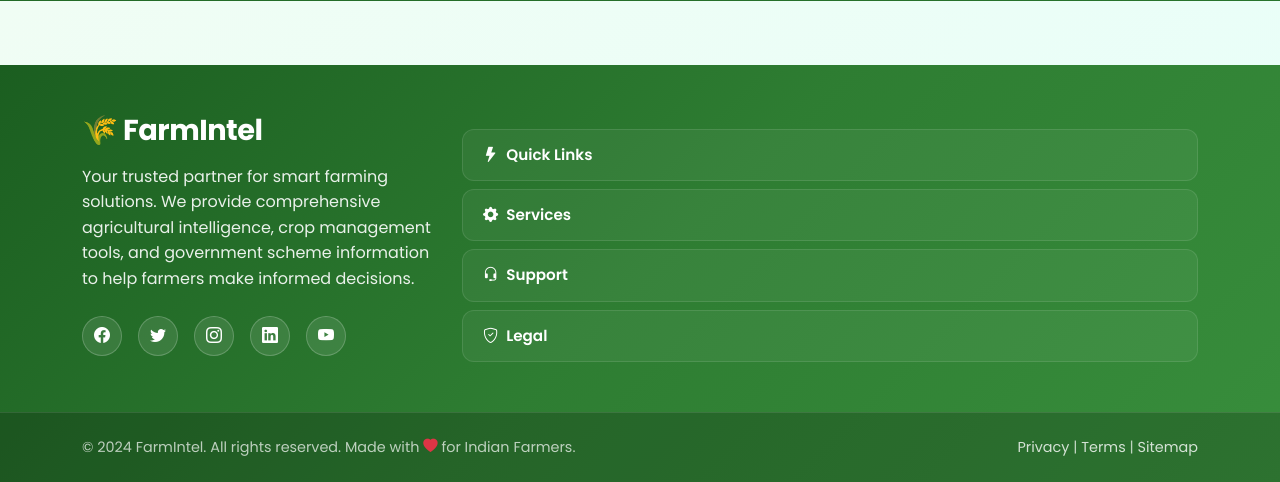
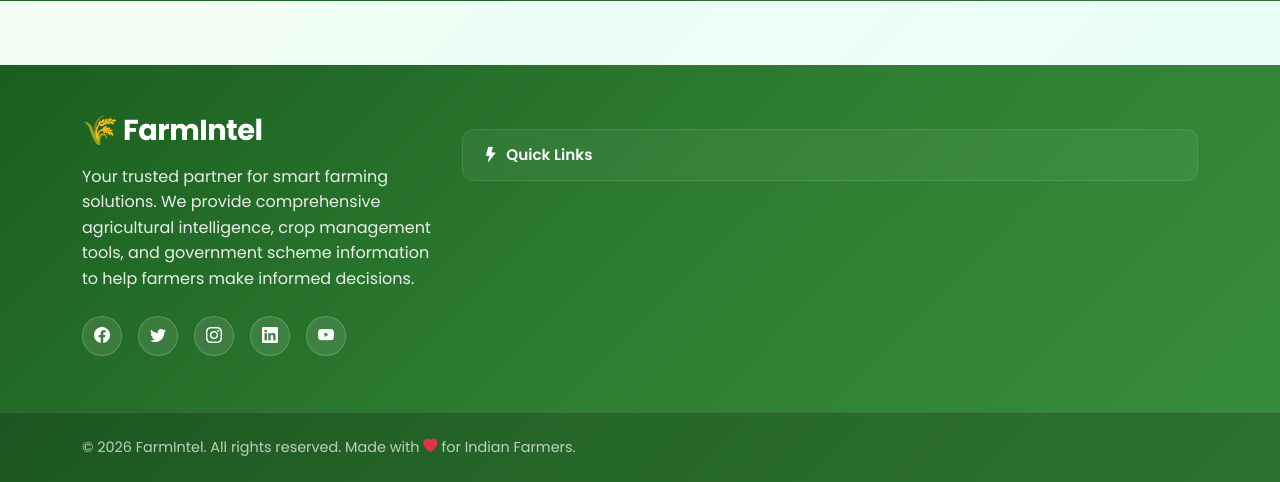
Before and after one commit to patelras926-sketch/Sem3_project, a Flask app: page /admin/login in a window 1280 px wide. Shown: the part 799-1281 px from the top of the page. Run offline with Flask 3, Linux system fonts and the light colour scheme.

Commit message:
some code issue chnage

```diff
--- a/templates/components/footer.html
+++ b/templates/components/footer.html
@@ -46,71 +46,9 @@
               </div>
             </div>
 
-            <!-- Services Accordion -->
-            <div class="accordion-item">
-              <h2 class="accordion-header" id="headingServices">
-                <button class="accordion-button collapsed" type="button" data-bs-toggle="collapse"
-                        data-bs-target="#collapseServices" aria-expanded="false" aria-controls="collapseServices">
-                  <i class="bi bi-gear-fill me-2"></i> Services
-                </button>
-              </h2>
-              <div id="collapseServices" class="accordion-collapse collapse"
-                   aria-labelledby="headingServices" data-bs-parent="#footerAccordion">
-                <div class="accordion-body">
-                  <div class="footer-links">
-                    <a href="#"><i class="bi bi-cloud-sun"></i> Weather Forecast</a>
-                    <a href="#"><i class="bi bi-droplet"></i> Irrigation Planning</a>
-                    <a href="#"><i class="bi bi-bug"></i> Pest Control</a>
-                    <a href="#"><i class="bi bi-graph-up-arrow"></i> Market Prices</a>
-                    <a href="#"><i class="bi bi-book"></i> Farming Guides</a>
-                  </div>
-                </div>
-              </div>
-            </div>
 
-            <!-- Support Accordion -->
-            <div class="accordion-item">
-              <h2 class="accordion-header" id="headingSupport">
-                <button class="accordion-button collapsed" type="button" data-bs-toggle="collapse"
-                        data-bs-target="#collapseSupport" aria-expanded="false" aria-controls="collapseSupport">
-                  <i class="bi bi-headset me-2"></i> Support
-                </button>
-              </h2>
-              <div id="collapseSupport" class="accordion-collapse collapse"
-                   aria-labelledby="headingSupport" data-bs-parent="#footerAccordion">
-                <div class="accordion-body">
-                  <div class="footer-links">
-                    <a href="#"><i class="bi bi-question-circle"></i> Help Center</a>
-                    <a href="#"><i class="bi bi-telephone"></i> Contact Us</a>
-                    <a href="#"><i class="bi bi-envelope"></i> Email Support</a>
-                    <a href="#"><i class="bi bi-chat-dots"></i> Live Chat</a>
-                    <a href="#"><i class="bi bi-file-text"></i> Documentation</a>
-                  </div>
-                </div>
-              </div>
-            </div>
 
-            <!-- Legal Accordion -->
-            <div class="accordion-item">
-              <h2 class="accordion-header" id="headingLegal">
-                <button class="accordion-button collapsed" type="button" data-bs-toggle="collapse"
-                        data-bs-target="#collapseLegal" aria-expanded="false" aria-controls="collapseLegal">
-                  <i class="bi bi-shield-check me-2"></i> Legal
-                </button>
-              </h2>
-              <div id="collapseLegal" class="accordion-collapse collapse"
-                   aria-labelledby="headingLegal" data-bs-parent="#footerAccordion">
-                <div class="accordion-body">
-                  <div class="footer-links">
-                    <a href="#"><i class="bi bi-file-earmark-text"></i> Terms of Service</a>
-                    <a href="#"><i class="bi bi-shield-lock"></i> Privacy Policy</a>
-                    <a href="#"><i class="bi bi-cookie"></i> Cookie Policy</a>
-                    <a href="#"><i class="bi bi-info-circle"></i> About Us</a>
-                    <a href="#"><i class="bi bi-geo-alt"></i> Contact Information</a>
-                  </div>
-                </div>
-              </div>
-            </div>
+
           </div>
         </div>
       </div>
@@ -122,17 +60,11 @@
     <div class="container">
       <div class="row align-items-center">
         <div class="col-md-6">
-          <p class="copyright mb-0">
-            © 2024 FarmIntel. All rights reserved. Made with <i class="bi bi-heart-fill text-danger"></i> for Indian Farmers.
+          <p class="copyright mb-0 align-items-center">
+            © 2026 FarmIntel. All rights reserved. Made with <i class="bi bi-heart-fill text-danger"></i> for Indian Farmers.
           </p>
         </div>
-        <div class="col-md-6 text-md-end">
-          <p class="footer-bottom-links mb-0">
-            <a href="#">Privacy</a> |
-            <a href="#">Terms</a> |
-            <a href="#">Sitemap</a>
-          </p>
-        </div>
+
       </div>
     </div>
   </div>
--- a/templates/farmer/dashboard.html
+++ b/templates/farmer/dashboard.html
@@ -49,7 +49,7 @@
   </div>
 </div>
 
-<h2 class="tips-heading"><i class="bi bi-lightbulb"></i> Today's Tips</h2>
+<h2 class="tips-heading"><i class="bi bi-lightbulb"></i> Tips</h2>
 <div class="row g-3">
   <div class="col-md-6 col-lg-3">
     <div class="tip-card">
```
